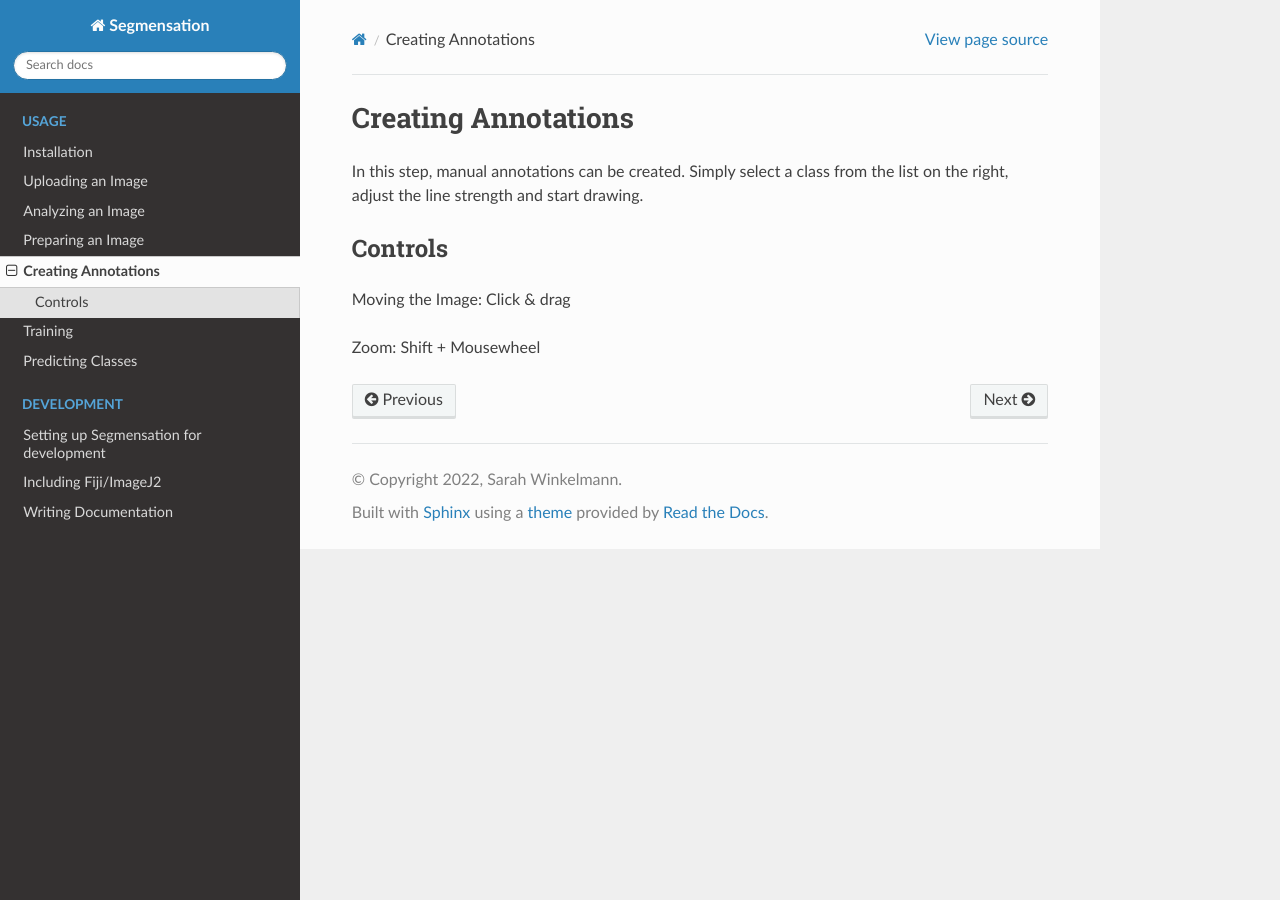
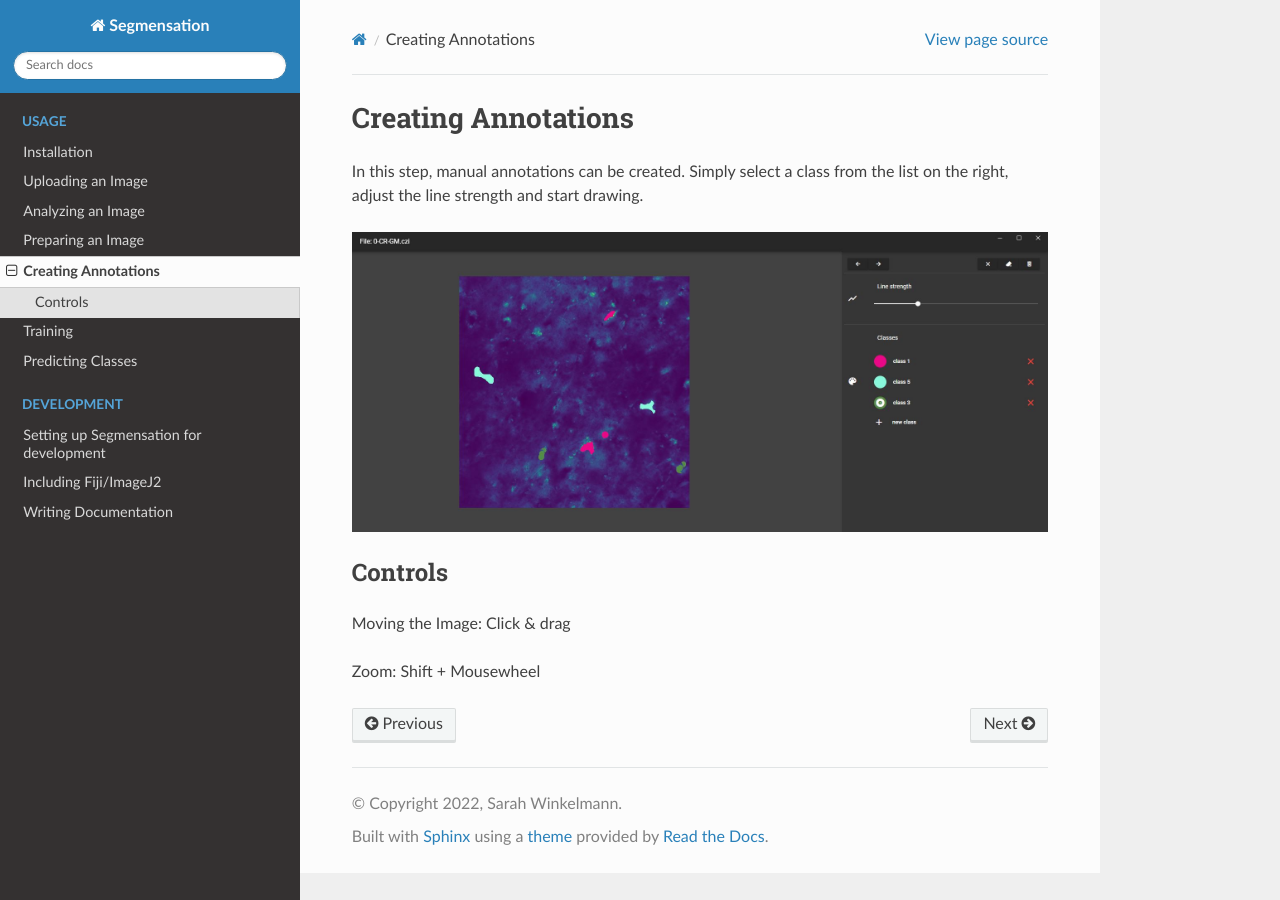
Before and after one commit to Segmensation/segmensation-docs, a Sphinx documentation site: the page built from source/usage/draw.rst, in a window 1280 px wide. Built offline with Sphinx 7.4.7 and the Read the Docs theme 2.0.0, drawn with Linux system fonts in a browser that asks for light colours.

Commit message:
add images draw page

```diff
--- a/source/usage/draw.rst
+++ b/source/usage/draw.rst
@@ -2,6 +2,9 @@ Creating Annotations
 ====================
 In this step, manual annotations can be created. Simply select a class
 from the list on the right, adjust the line strength and start drawing.
+
+.. image:: /img/draw.jpg
+   :alt: image of backend directory structure
 
 
 Controls
```
Also changed, not shown: source/img/draw.jpg (added).
